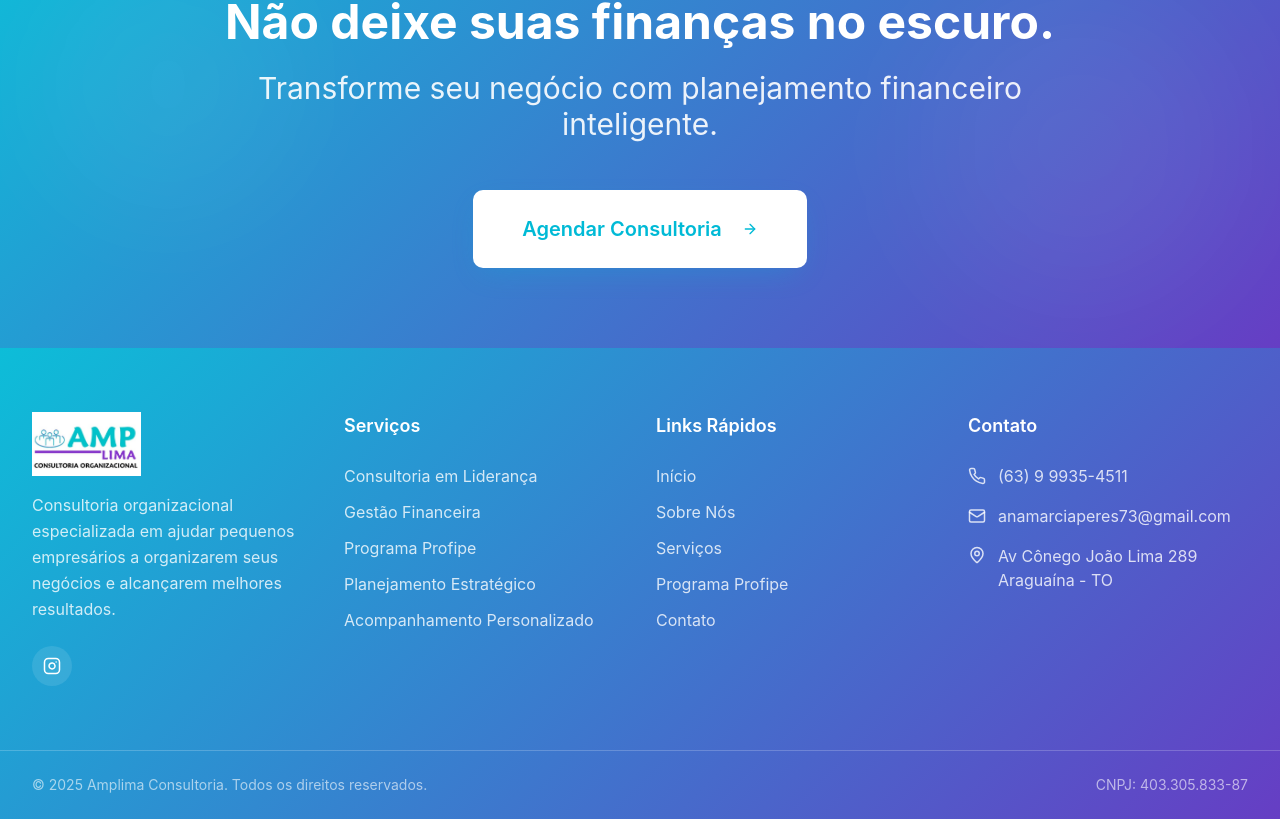
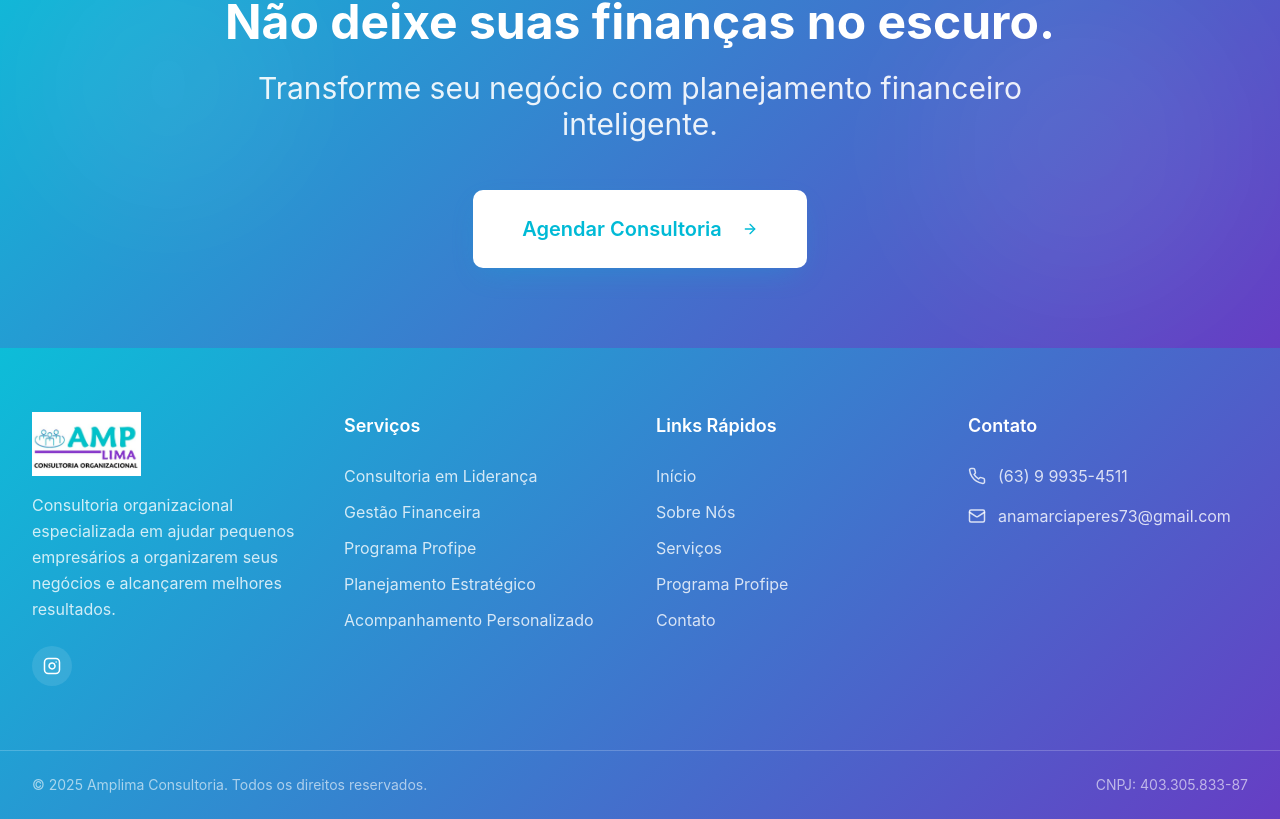
Before and after one commit to DevZipMateus/amplima-grow-hub, a React (Vite) app: page / in a window 1280 px wide. Shown: the part 6624-7443 px from the top of the page. Built offline with nearby package versions, Linux system fonts and the light colour scheme; the HTML template or start-up script is replaced by a standard one.

Commit message:
Remove address and city

```diff
--- a/src/components/Footer.tsx
+++ b/src/components/Footer.tsx
@@ -108,13 +108,6 @@ const Footer = () => {
                   anamarciaperes73@gmail.com
                 </a>
               </div>
-              <div className="flex items-start gap-3">
-                <MapPin size={18} className="flex-shrink-0 mt-0.5" />
-                <div>
-                  Av Cônego João Lima 289<br />
-                  Araguaína - TO
-                </div>
-              </div>
             </div>
           </div>
         </div>
```
